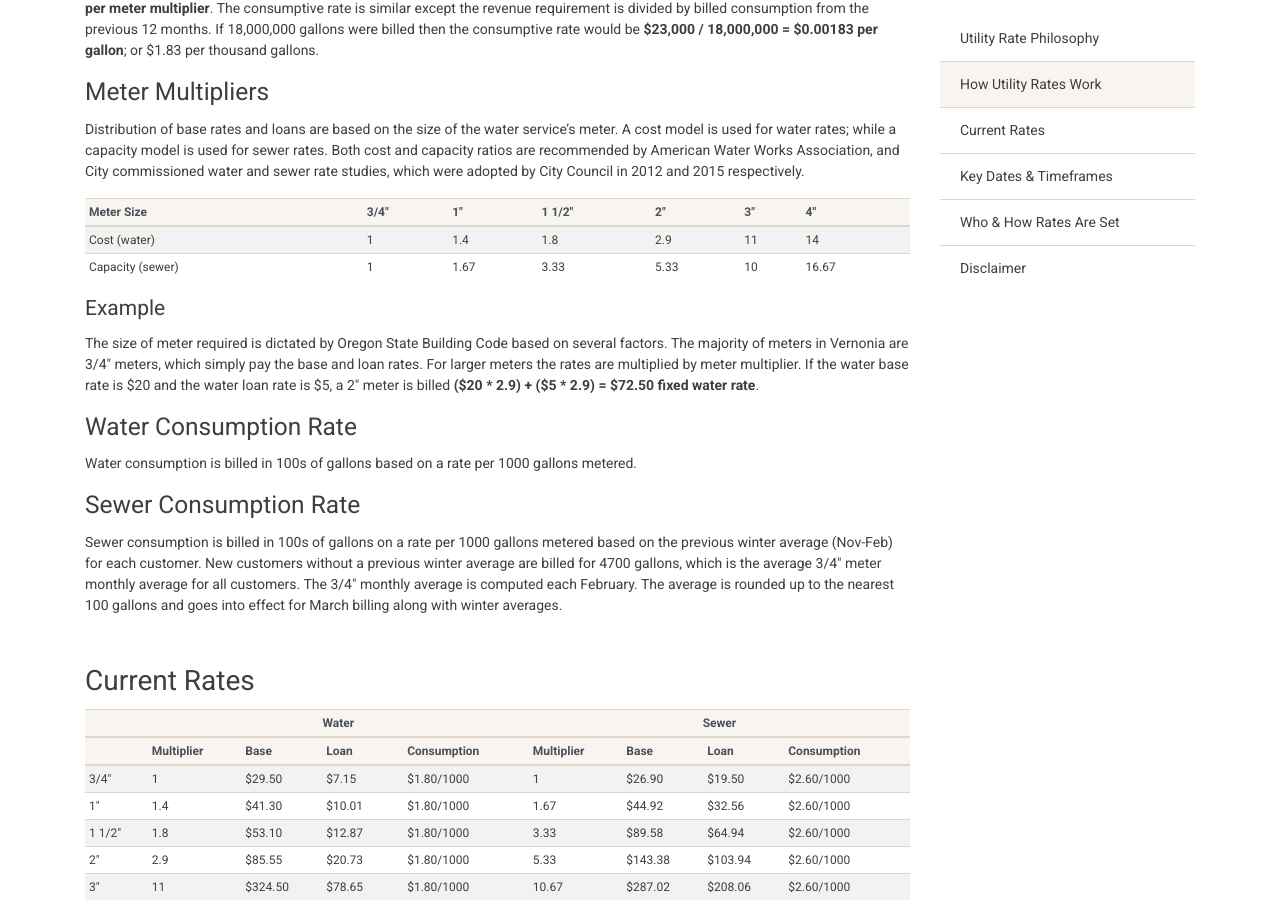
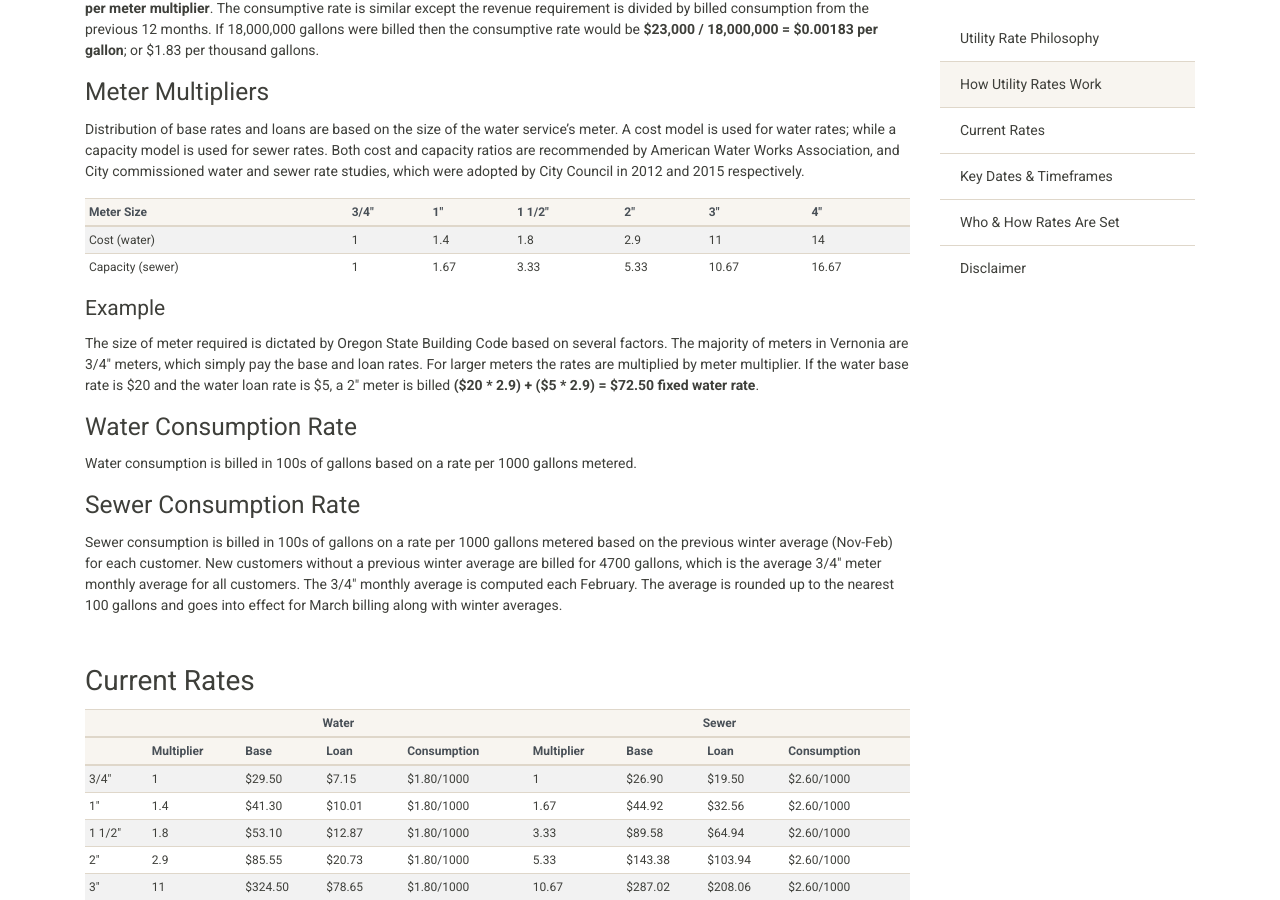
Before and after one commit to CityOfVernonia/utility-rates.vernonia-or.gov, a Jekyll site: the page built from index.html, in a window 1280 px wide and 900 px high, scrolled down 1110 px. Built offline with Jekyll 4.4.1, drawn with Linux system fonts in a browser that asks for light colours; nearby versions of some CDN libraries.

Commit message:
fix 3" multiplier

```diff
--- a/data/rate-code-analyzer.js
+++ b/data/rate-code-analyzer.js
@@ -30,7 +30,7 @@
     SLP1: 1.67,
     SLP15: 3.33,
     SLP2: 5.33,
-    SLP3: 10,
+    SLP3: 10.67,
     SLP4: 16.67
   };
 
--- a/index.html
+++ b/index.html
@@ -70,7 +70,7 @@ charts: false
       <td>1.67</td>
       <td>3.33</td>
       <td>5.33</td>
-      <td>10</td>
+      <td>10.67</td>
       <td>16.67</td>
     </tr>
   </tbody>
```
